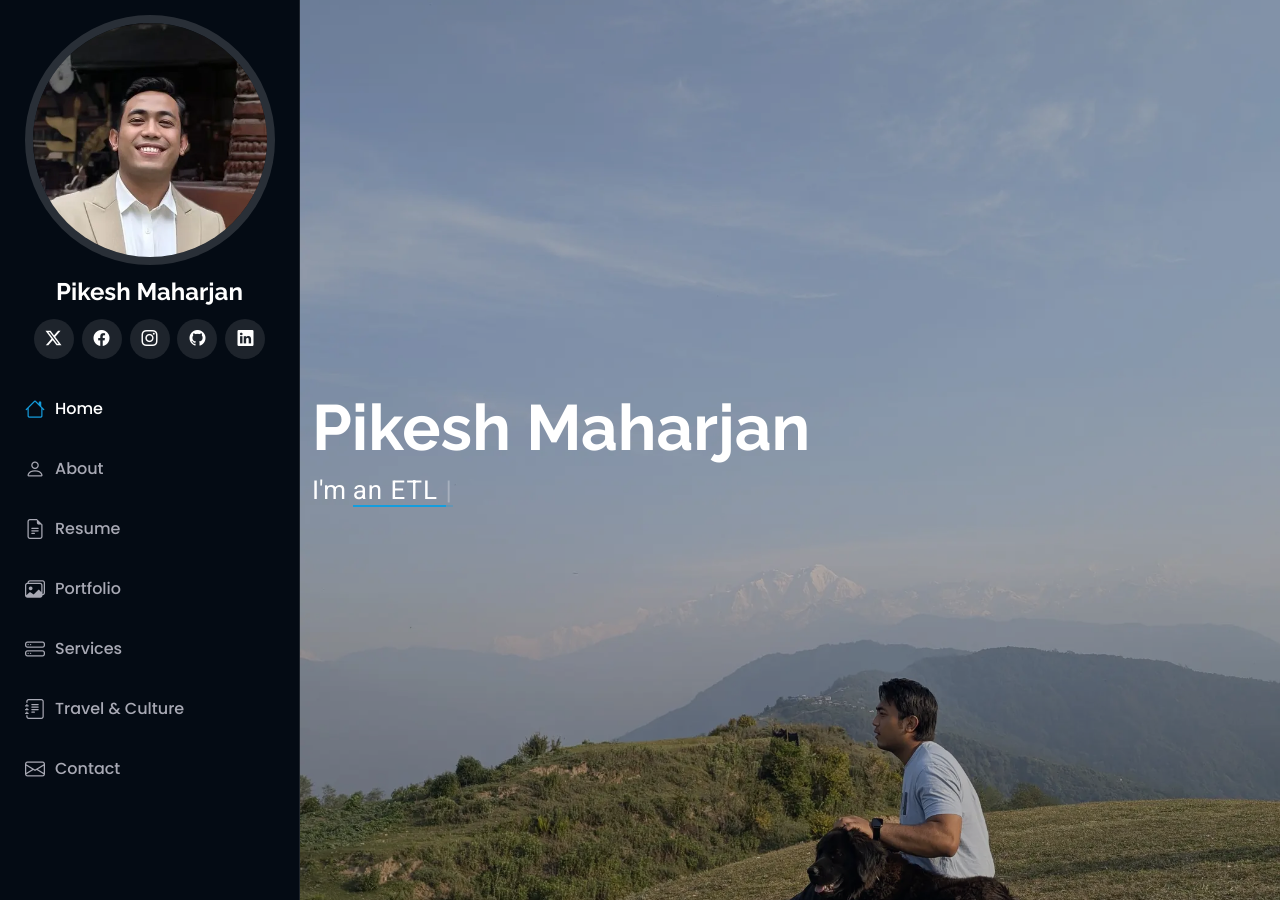
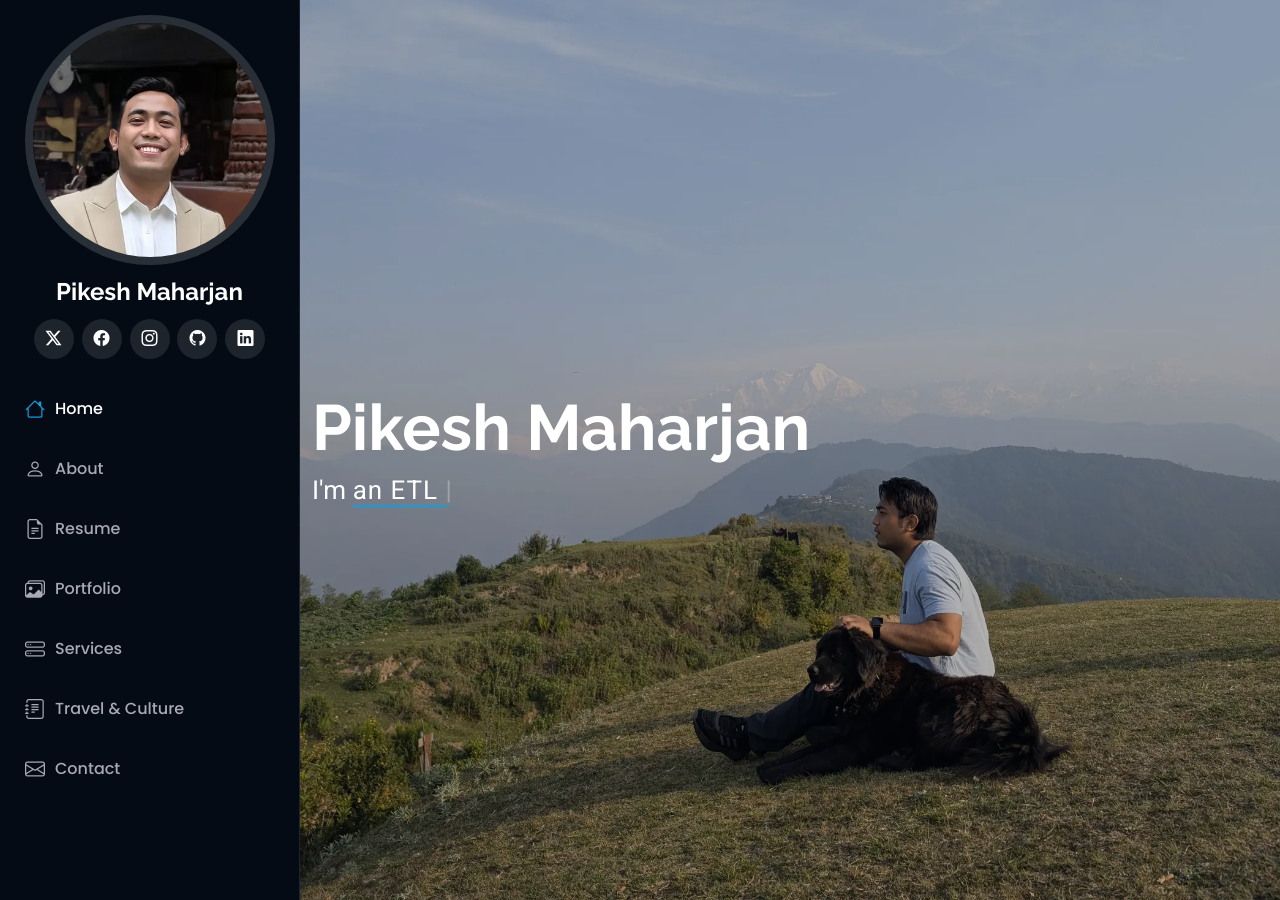
Before and after one commit to MeePks/Portfolio, a Jekyll site: the page built from index.html, in a window 1280 px wide and 900 px high. Built offline with Jekyll 4.4.1, drawn with Linux system fonts in a browser that asks for light colours.

Commit message:
Keep his head and shoulders inside the hero.
The hero photo is a tall mountain portrait, and centering it in a wide banner cut his head off along the bottom. Anchor the image to the bottom so his face stays in frame at desktop and laptop widths without covering the title.

Co-authored-by: Pikesh Maharjan <MeePks@users.noreply.github.com>

```diff
--- a/assets/css/main.css
+++ b/assets/css/main.css
@@ -1432,7 +1432,9 @@ a:focus-visible, button:focus-visible {
   width: 100%;
   height: 100%;
   object-fit: cover;
-  object-position: center;
+  /* The portrait sits in the lower part of this tall photo. Center anchoring
+     crops his head off along the bottom of a wide hero; keep that edge in frame. */
+  object-position: center bottom;
 }
 
 .stats .stats-item {
```
